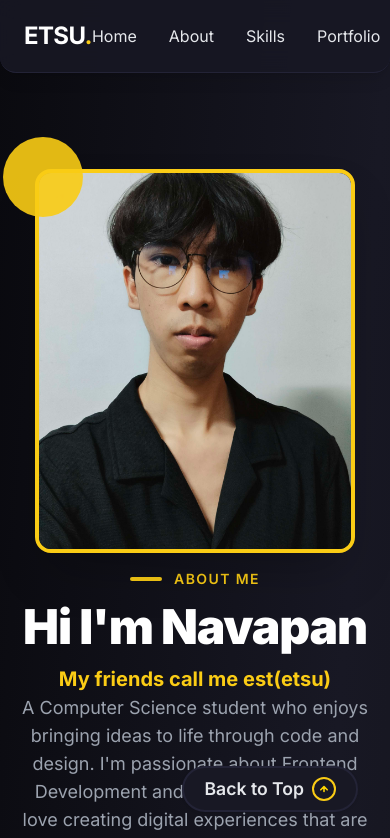
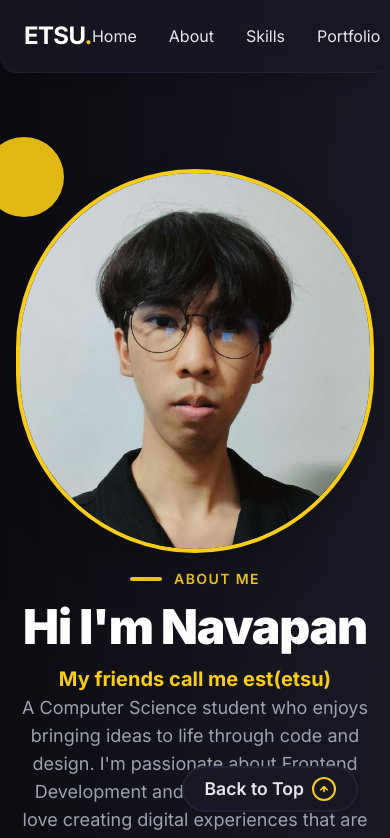
Before and after one commit to etsuwithtea/etsu-portfolio, a React (Vite) app: page / in a window 390 px wide. Shown: the top 838 px of the page. Built offline with nearby package versions, Linux system fonts and the light colour scheme.

Commit message:
Update profile image styling for improved appearance and responsiveness

```diff
--- a/src/App.jsx
+++ b/src/App.jsx
@@ -42,7 +42,7 @@ function App() {
         {/* Left: Main Profile Image (Color) */}
         <div className="flex-1 flex justify-center md:justify-end md:pr-4">
           <div className="relative">
-            <img src={mainProfile} alt="Profile" className="w-80 h-96 md:w-[22rem] md:h-[28rem] object-cover rounded-2xl border-4 border-yellow-400 shadow-2xl bg-[#232336] transition-all duration-300" />
+            <img src={mainProfile} alt="Profile" className="w-96 h-96 md:w-[28rem] md:h-[28rem] object-cover rounded-full border-4 border-yellow-400 shadow-2xl bg-[#232336] transition-all duration-300" style={{objectPosition: 'center 20%'}} />
             <div className="absolute -top-8 -left-8 w-20 h-20 bg-yellow-400 rounded-full z-0 opacity-90" />
           </div>
         </div>
```
